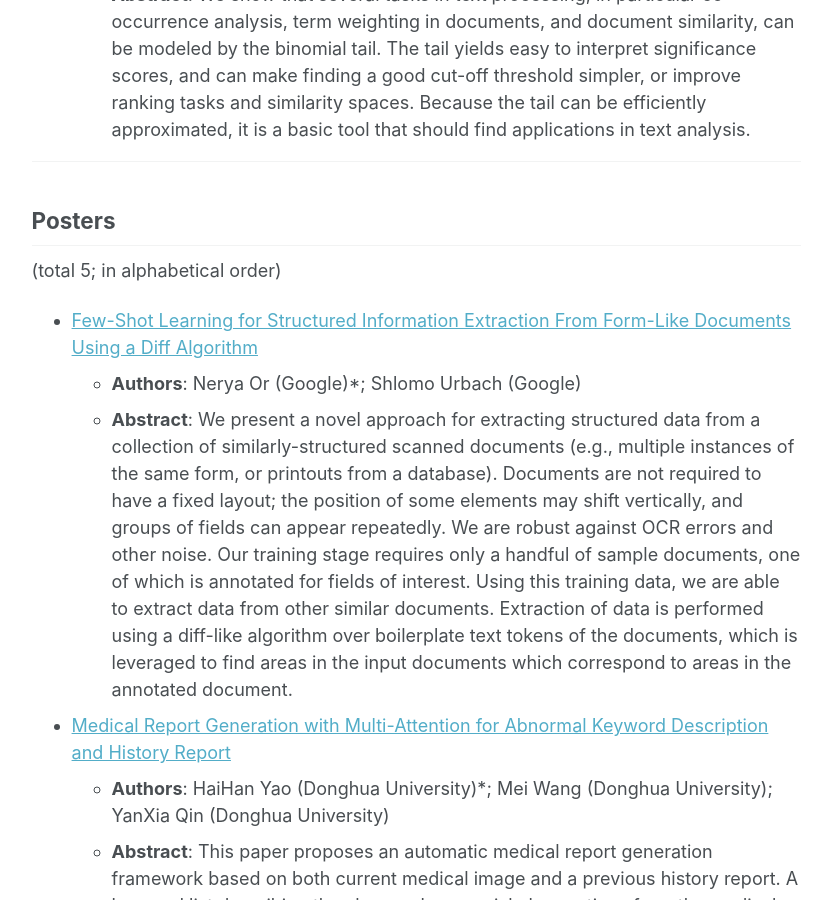
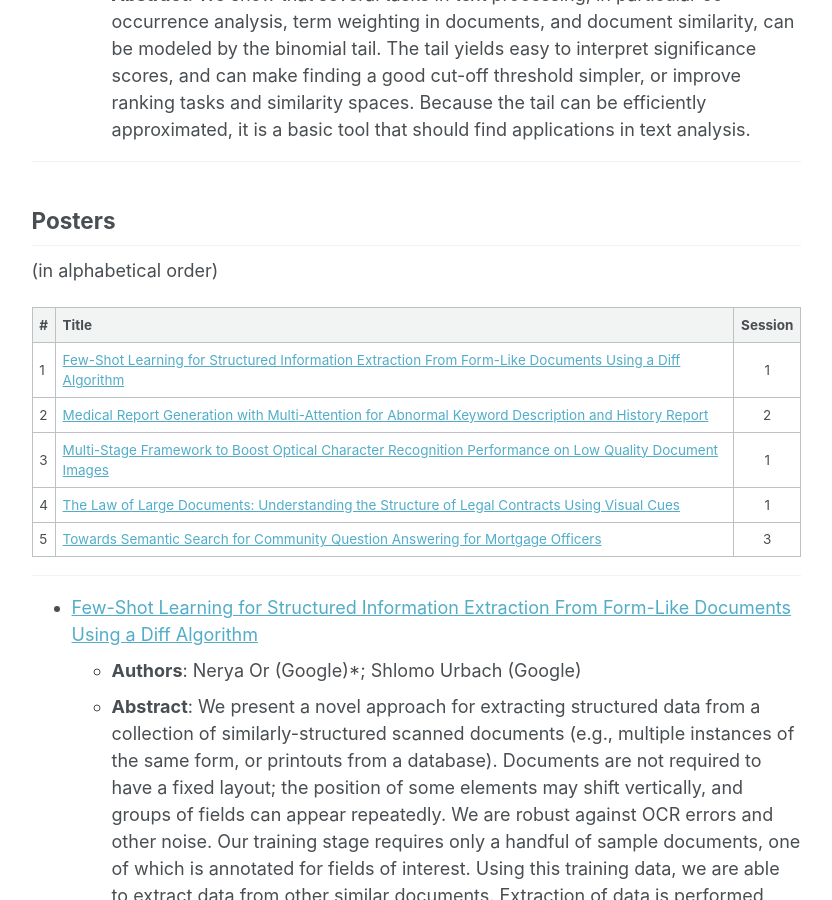
Before and after one commit to document-intelligence/DI-2022, a Jekyll site: the page built from _pages/papers.md, in a window 1280 px wide and 900 px high, scrolled down 5455 px. Shown: the whole window, without its empty margins (250-1082 px from the left). Built offline with Jekyll 4.4.1, drawn with Linux system fonts in a browser that asks for light colours.

Commit message:
Update papers.md

```diff
--- a/_pages/papers.md
+++ b/_pages/papers.md
@@ -60,20 +60,30 @@ By filtering non-textual elements from the image we can utilize document-level O
 ------
 
 ## Posters
-(total 5; in alphabetical order)
+(in alphabetical order)
 
-* [Few-Shot Learning for Structured Information Extraction From Form-Like Documents Using a Diff Algorithm](</DI-2021/files/di-2021_final_3.pdf>)
+| # | Title | Session |
+|:- |:- |:-: |
+| 1 | [Few-Shot Learning for Structured Information Extraction From Form-Like Documents Using a Diff Algorithm](#paper_3) | 1 |
+| 2 | [Medical Report Generation with Multi-Attention for Abnormal Keyword Description and History Report](#paper_10) | 2 |
+| 3 | [Multi-Stage Framework to Boost Optical Character Recognition Performance on Low Quality Document Images](#paper_9) | 1 |
+| 4 | [The Law of Large Documents: Understanding the Structure of Legal Contracts Using Visual Cues](#paper_6) | 1 |
+| 5 | [Towards Semantic Search for Community Question Answering for Mortgage Officers](#paper_17) | 3 |
+
+------
+
+* <a name="paper_3"/>[Few-Shot Learning for Structured Information Extraction From Form-Like Documents Using a Diff Algorithm](</DI-2021/files/di-2021_final_3.pdf>)
   * **Authors**: Nerya Or (Google)*; Shlomo Urbach (Google)
   * **Abstract**: We present a novel approach for extracting structured data from a collection of similarly-structured scanned documents (e.g., multiple instances of the same form, or printouts from a database). Documents are not required to have a fixed layout; the position of some elements may shift vertically, and groups of fields can appear repeatedly. We are robust against OCR errors and other noise. Our training stage requires only a handful of sample documents, one of which is annotated for fields of interest. Using this training data, we are able to extract data from other similar documents. Extraction of data is performed using a diff-like algorithm over boilerplate text tokens of the documents, which is leveraged to find areas in the input documents which correspond to areas in the annotated document.
-* [Medical Report Generation with Multi-Attention for Abnormal Keyword Description and History Report](</DI-2021/files/di-2021_final_10.pdf>)
+* <a name="paper_10"/>[Medical Report Generation with Multi-Attention for Abnormal Keyword Description and History Report](</DI-2021/files/di-2021_final_10.pdf>)
   * **Authors**: HaiHan Yao (Donghua University)*; Mei Wang (Donghua University); YanXia Qin (Donghua University)
   * **Abstract**: This paper proposes an automatic medical report generation framework based on both current medical image and a previous history report. A keyword list describing the abnormal or special observations from the medical image is used to represent the image. In the proposed method, sentence-level structure information of the history report is extracted with the sentence level embedding. Then we construct two attention components. One is used to learn important semantic and sequential information from the keyword list, the other is used to learn the correlation between the current keyword list and the history report. Finally, all above information is combined together to help generating the current report. We conduct experiments on a practical ultrasound text dataset collected from a reputable hospital in Shanghai, China. The experimental results show that the reports generated by the proposed method are more accurate and smooth compared with a strong baseline method.
-* [Multi-Stage Framework to Boost Optical Character Recognition Performance on Low Quality Document Images](</DI-2021/files/di-2021_final_9.pdf>)
+* <a name="paper_9"/>[Multi-Stage Framework to Boost Optical Character Recognition Performance on Low Quality Document Images](</DI-2021/files/di-2021_final_9.pdf>)
   * **Authors**: Nitin Gupta (IBM Research); Shashank Mujumdar (IBM Research, India)*; Abhinav Jain (None); Doug Burdick (IBM Research); Hima Patel (IBM Research)
   * **Abstract**: In order to extract text from good quality document images, the state-of-the-art (SOA) Tesseract Engine (TE) performs: (i) image processing, (ii) page segmentation to extract text lines and (iii) apply Optical Character Recognition (OCR) on text lines to extract the text tokens. However, TE fails miserably on complex document images with low resolution, colored text regions, tables, charts etc. which presents the need to optimize the TE performance. In this paper, we propose a novel multi-stage pipeline to address the shortcomings of the TE and boost the OCR performance for challenging document images. Specifically, we propose an approach - (i) for page segmentation to extract text lines, (ii) to detect and binarize colored text regions and (iii) to detect and correct the image quality. We rigorously test the pipeline on 5 datasets and show the improvement in the OCR performance against the standard TE and SOA baselines.
-* [The Law of Large Documents: Understanding the Structure of Legal Contracts Using Visual Cues](</DI-2021/files/di-2021_final_6.pdf>)
+* <a name="paper_6"/>[The Law of Large Documents: Understanding the Structure of Legal Contracts Using Visual Cues](</DI-2021/files/di-2021_final_6.pdf>)
   * **Authors**: Allison Hegel (Lexion)*; Marina Shah (Lexion); Genevieve Peaslee (Lexion); Brendan Roof (Lexion); Emad Elwany (Lexion)
   * **Abstract**: Large, pre-trained transformer models like BERT have achieved state-of-the-art results on document understanding tasks, but most implementations can only consider 512 tokens at a time. For many real-world applications, documents can be much longer, and the segmentation strategies typically used on longer documents miss out on document structure and contextual information, hurting their results on downstream tasks. In our work on legal agreements, we find that visual cues such as layout, style, and placement of text in a document are strong features that are crucial to achieving an acceptable level of accuracy on long documents. We measure the impact of incorporating such visual cues, obtained via computer vision methods, on the accuracy of document understanding tasks including document segmentation, entity extraction, and attribute classification. Our method of segmenting documents based on structural metadata out-performs existing methods on four long-document understanding tasks as measured on the Contract Understanding Atticus Dataset.
-* [Towards Semantic Search for Community Question Answering for Mortgage Officers](</DI-2021/files/di-2021_final_17.pdf>)
+* <a name="paper_17"/>[Towards Semantic Search for Community Question Answering for Mortgage Officers](</DI-2021/files/di-2021_final_17.pdf>)
   * **Authors**: Amir Reza Rahmani (Zillow Group)*; Linwei Li (Zillow Group); Shourabh Rawat (Zillow Group); Brian Vanover (Zillow Group); Colin Bertrand (Zillow Group)
   * **Abstract**: Community Question Answering (CQA) has gained increasing popularity in many domains. Mortgage is a complex and dynamic industry, and a flexible and efficient CQA platform can potentially enhance the quality of service for mortgage officers significantly. We have built a dynamic CQA platform with a state of the art semantic search engine based on recent Natural Language Processing (NLP) techniques to dynamically and collectively capture and transfer the maturity and tribal knowledge of the more experienced workforce to less experienced ones. The search engine allows for both keyword and natural language queries and is based on a fine-tuned domain-adapted Sentence-BERT encoder linearly composed with a TF-IDF vectorizer, and reciprocal-rank fused with a BM25 vectorizer. Domain adaptation and fine-tuning is based on publicly available mortgage corpora. Evaluation is performed on an internally annotated dataset using standard information retrieval metrics such as normalized discounted cumulative gain (nDCG), precision/recall at n, mean reciprocal rank, and mean average precision (MAP). The results indicate that our hybrid, fine-tuned, domain-adapted search engine is a more effective approach in responding to the information needs of our mortgage officers compared to traditional search techniques. We aim to publish the internally-annotated evaluation and training datasets in the near future.
```
